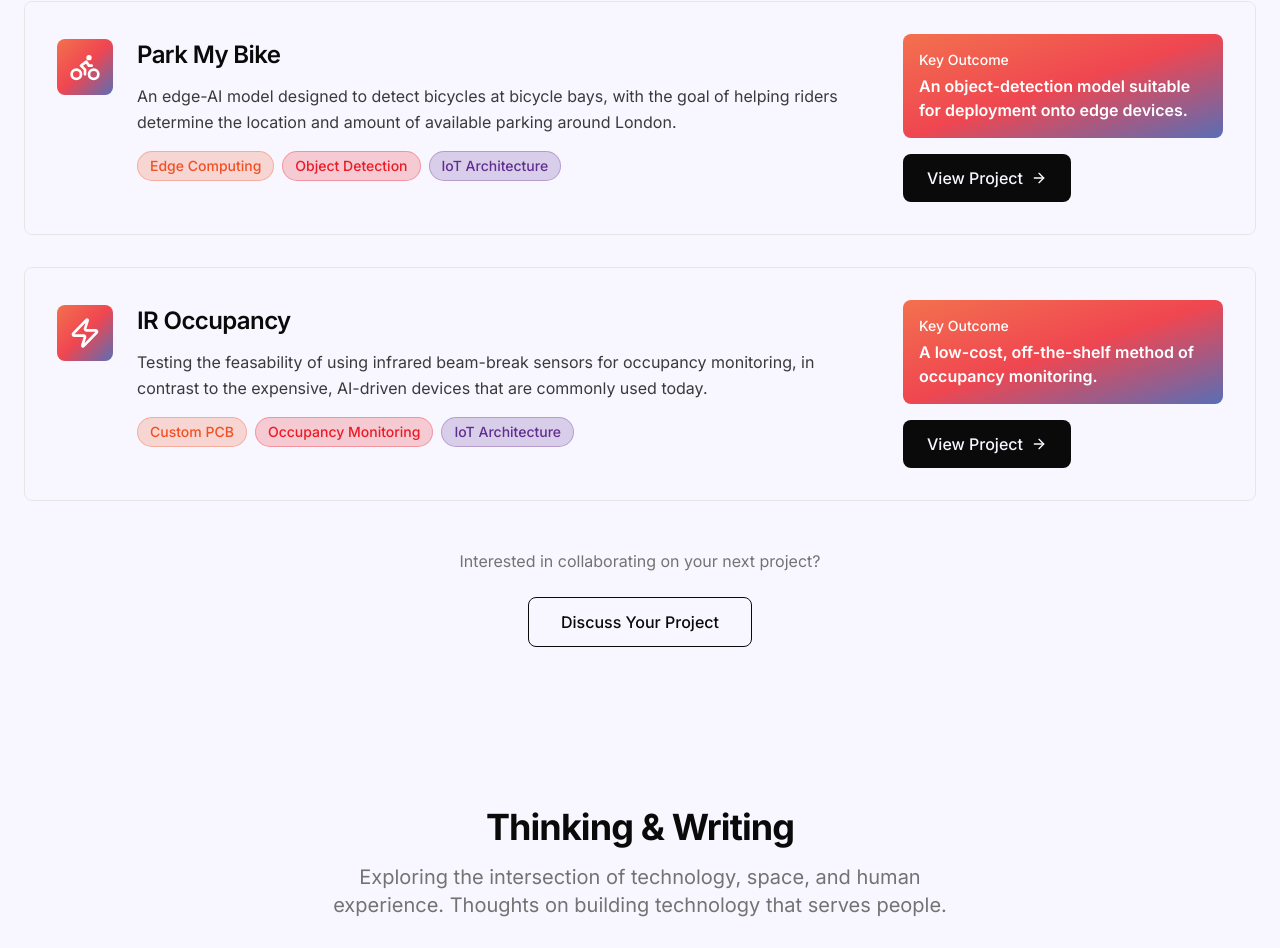
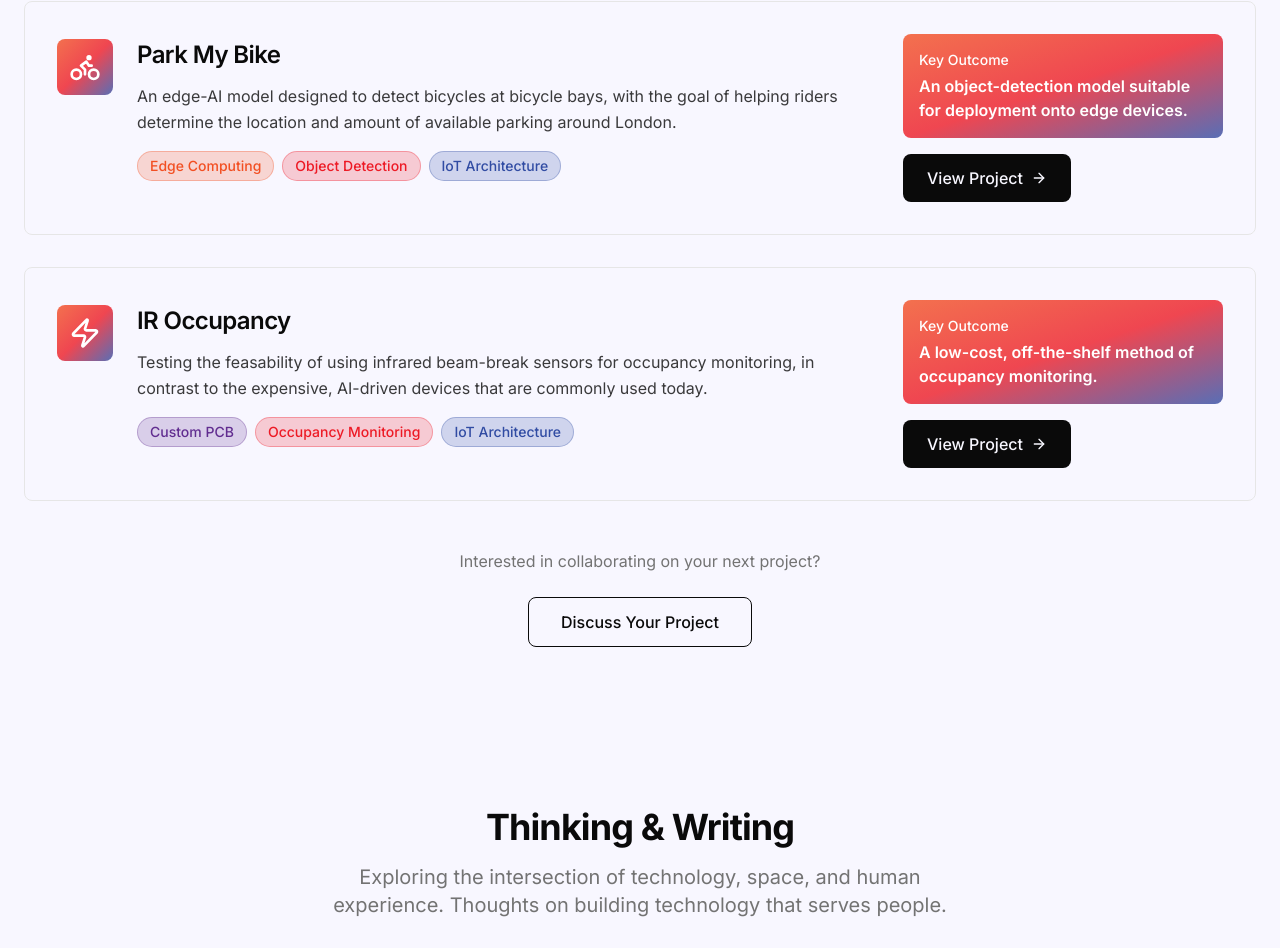
Before and after one commit to andre-bourgeois/andre-bourgeois.github.io, a React (Vite) app: page / in a window 1280 px wide. Shown: the part 2892-3840 px from the top of the page. Built offline with nearby package versions, Linux system fonts and the light colour scheme.

Commit message:
Implement custom tag colors
- Updated the project data structure to include color information for each tag.
- Created a color mapping system.
- Updated the tag rendering logic.
- Maintained backward compatibility.

```diff
--- a/src/components/Projects.tsx
+++ b/src/components/Projects.tsx
@@ -9,12 +9,25 @@ const Projects = () => {
     }
   };
 
+  // Color mapping for tag styling
+  const tagColorMap = {
+    orange: { bg: 'bg-[#F24F22]/20', text: 'text-[#F24F22]', border: 'border-[#F24F22]/30' },
+    red: { bg: 'bg-[#ED1A25]/20', text: 'text-[#ED1A25]', border: 'border-[#ED1A25]/30' },
+    purple: { bg: 'bg-[#612D90]/20', text: 'text-[#612D90]', border: 'border-[#612D90]/30' },
+    blue: { bg: 'bg-[#314CA3]/20', text: 'text-[#314CA3]', border: 'border-[#314CA3]/30' },
+    default: { bg: 'bg-gray-500/20', text: 'text-gray-500', border: 'border-gray-500/30' }
+  };
+
   const projects = [
     {
       title: "Park My Bike",
       description: "An edge-AI model designed to detect bicycles at bicycle bays, with the goal of helping riders determine the location and amount of available parking around London.",
       icon: Bike,
-      tags: ["Edge Computing", "Object Detection", "IoT Architecture"],
+      tags: [
+        { name: "Edge Computing", color: "orange" },
+        { name: "Object Detection", color: "red" },
+        { name: "IoT Architecture", color: "blue" }
+      ],
       outcome: "An object-detection model suitable for deployment onto edge devices.",
       repo: "https://github.com/andre-bourgeois/park-my-bike?tab=readme-ov-file"
     },
@@ -22,20 +35,24 @@ const Projects = () => {
       title: "IR Occupancy",
       description: "Testing the feasability of using infrared beam-break sensors for occupancy monitoring, in contrast to the expensive, AI-driven devices that are commonly used today.",
       icon: Zap,
-      tags: ["Custom PCB", "Occupancy Monitoring", "IoT Architecture"],
+      tags: [
+        { name: "Custom PCB", color: "purple" },
+        { name: "Occupancy Monitoring", color: "red" },
+        { name: "IoT Architecture", color: "blue" }
+      ],
       outcome: "A low-cost, off-the-shelf method of occupancy monitoring.",
       repo: "https://github.com/andre-bourgeois/ir-beam-break-occupancy-monitor"
     },
   ];
 
-  const getTagColor = (index: number) => {
-    const colors = [
-      { bg: 'bg-[#F24F22]/20', text: 'text-[#F24F22]', border: 'border-[#F24F22]/30' },
-      { bg: 'bg-[#ED1A25]/20', text: 'text-[#ED1A25]', border: 'border-[#ED1A25]/30' },
-      { bg: 'bg-[#612D90]/20', text: 'text-[#612D90]', border: 'border-[#612D90]/30' },
-      { bg: 'bg-[#314CA3]/20', text: 'text-[#314CA3]', border: 'border-[#314CA3]/30' }
-    ];
-    return colors[index % colors.length];
+  const getTagStyle = (tag) => {
+    // Support both string and object formats for backward compatibility
+    const colorKey = typeof tag === 'string' ? 'default' : (tag.color || 'default');
+    return tagColorMap[colorKey] || tagColorMap.default;
+  };
+
+  const getTagName = (tag) => {
+    return typeof tag === 'string' ? tag : tag.name;
   };
 
   return (
@@ -77,13 +94,13 @@ const Projects = () => {
 
                       <div className="flex flex-wrap gap-2 mb-4">
                         {project.tags.map((tag, tagIndex) => {
-                          const tagColor = getTagColor(tagIndex);
+                          const tagStyle = getTagStyle(tag);
                           return (
                             <span
                               key={tagIndex}
-                              className={`${tagColor.bg} ${tagColor.text} border ${tagColor.border} px-3 py-1 rounded-full text-sm font-medium`}
+                              className={`${tagStyle.bg} ${tagStyle.text} border ${tagStyle.border} px-3 py-1 rounded-full text-sm font-medium`}
                             >
-                              {tag}
+                              {getTagName(tag)}
                             </span>
                           );
                         })}
```
